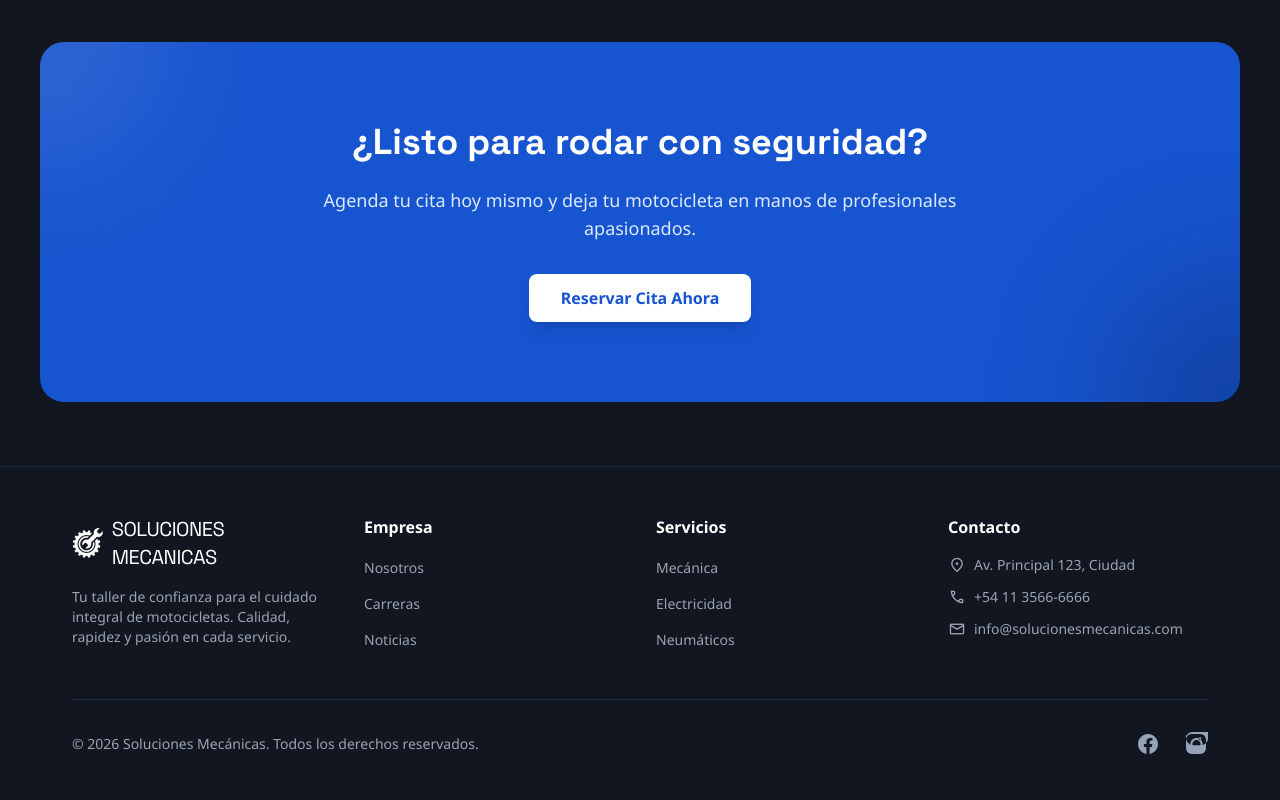
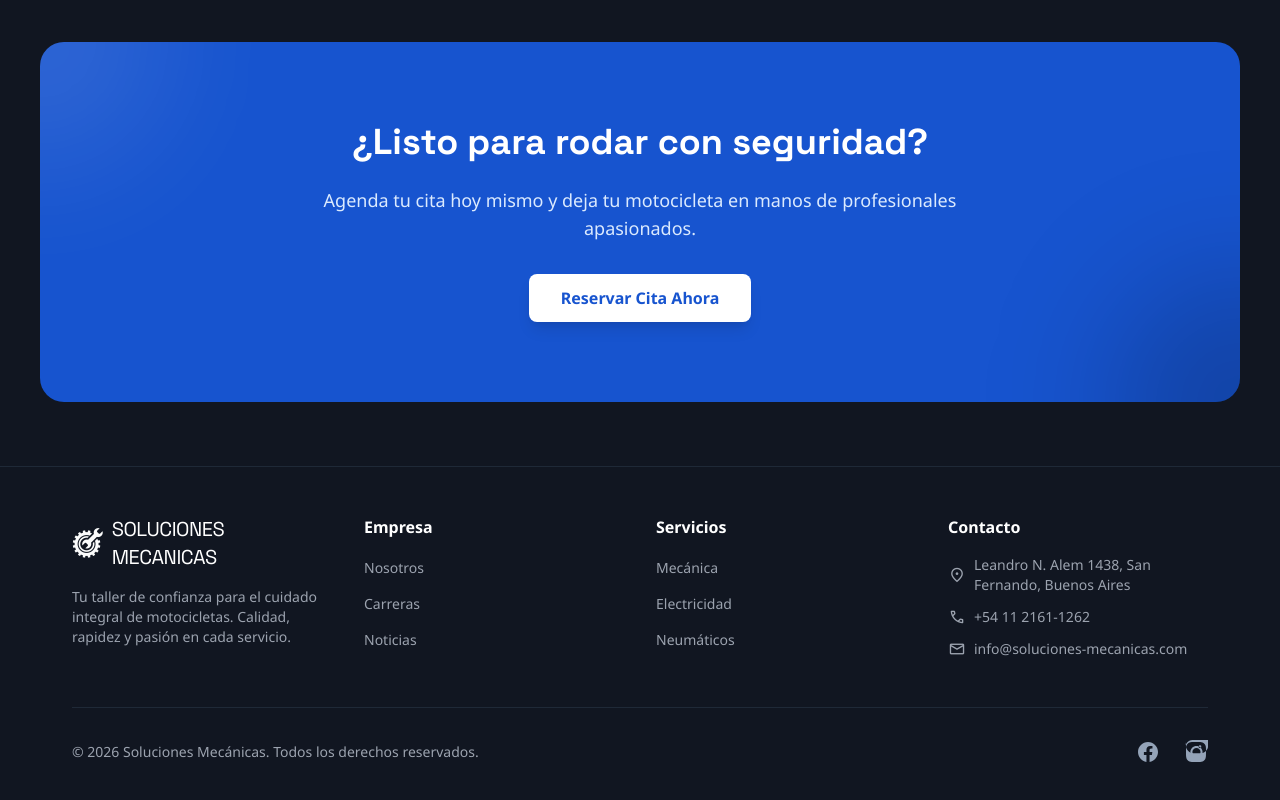
Before and after one commit to jpablo903/SolucionesMecanicas, an Angular app in the folder soluciones-mecanicas/: page / in a window 1280 px wide. Shown: the part 2126-2926 px from the top of the page. Built offline with nearby package versions, Linux system fonts and the light colour scheme.

Commit message:
Fix footer

```diff
--- a/soluciones-mecanicas/src/app/shared/footer/footer.html
+++ b/soluciones-mecanicas/src/app/shared/footer/footer.html
@@ -49,15 +49,15 @@
                 <ul class="space-y-3">
                     <li class="flex items-center gap-2 text-slate-600 dark:text-gray-400 text-sm">
                         <span class="material-symbols-outlined text-[18px]">location_on</span>
-                        Av. Principal 123, Ciudad
+                        Leandro N. Alem 1438, San Fernando, Buenos Aires
                     </li>
                     <li class="flex items-center gap-2 text-slate-600 dark:text-gray-400 text-sm">
                         <span class="material-symbols-outlined text-[18px]">phone</span>
-                        +54 11 3566-6666
+                        +54 11 2161-1262
                     </li>
                     <li class="flex items-center gap-2 text-slate-600 dark:text-gray-400 text-sm">
                         <span class="material-symbols-outlined text-[18px]">mail</span>
-                        info@solucionesmecanicas.com
+                        info@soluciones-mecanicas.com
                     </li>
                 </ul>
             </div>
```
